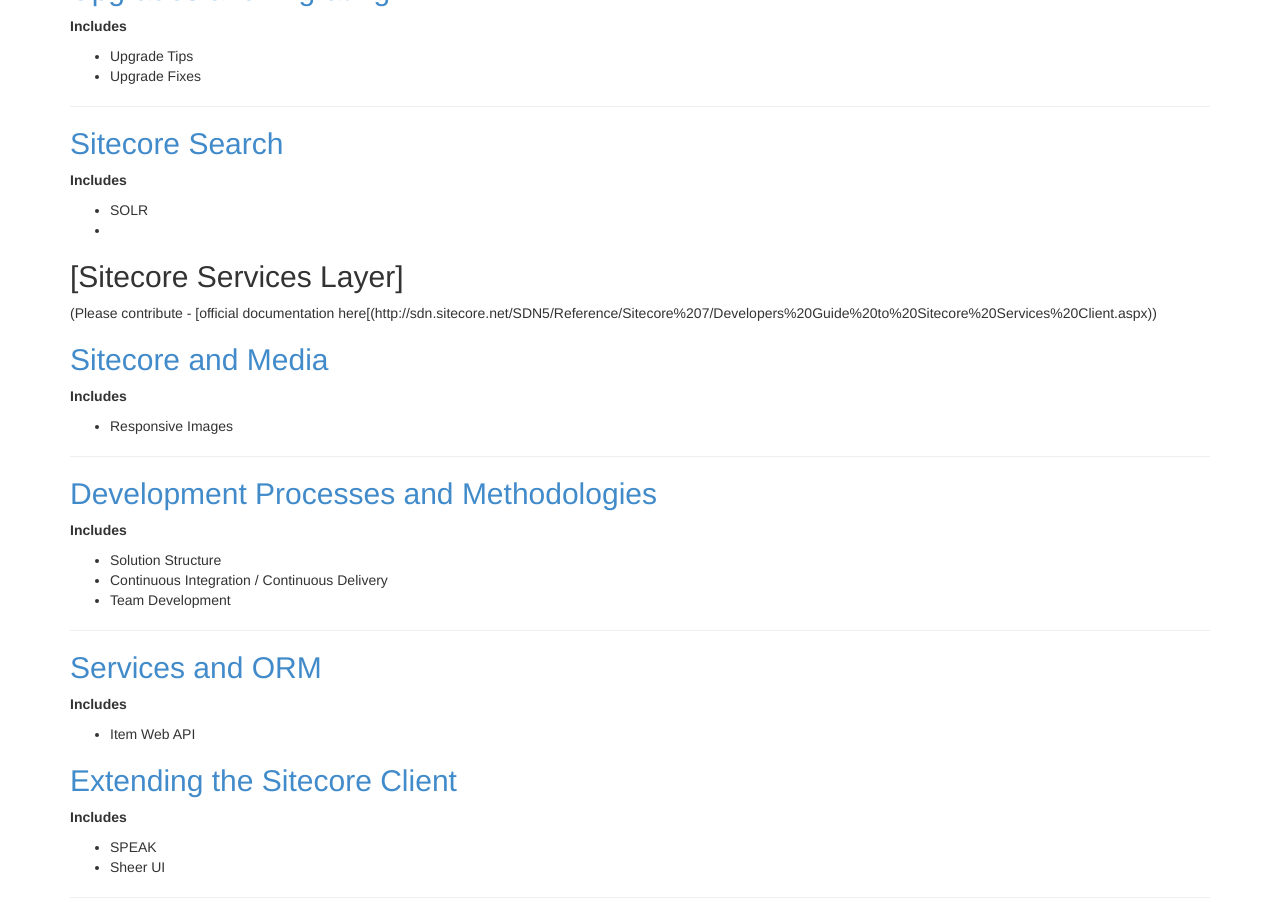
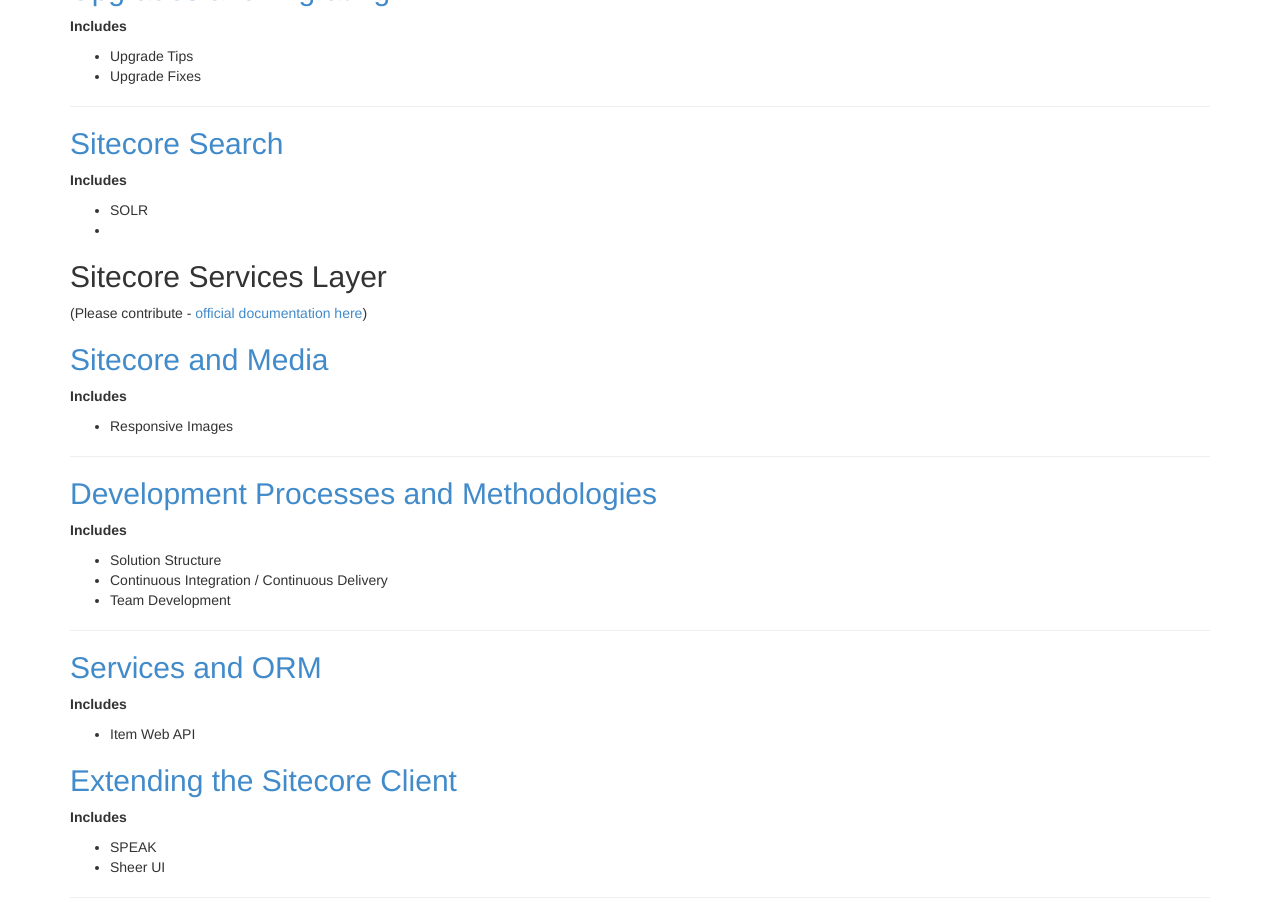
Before and after one commit to Sitecore-Community/docs, a Jekyll site: the page built from index.md, in a window 1280 px wide and 900 px high, scrolled down 1309 px. Built offline with Jekyll 4.4.1, drawn with Linux system fonts in a browser that asks for light colours; nearby versions of some CDN libraries; the list of posts is cut into pages by our own code.

Commit message:
Update index.md

```diff
--- a/index.md
+++ b/index.md
@@ -68,9 +68,9 @@
 * SOLR
 *
 
-## [Sitecore Services Layer]
+## Sitecore Services Layer
 
-(Please contribute - [official documentation here[(http://sdn.sitecore.net/SDN5/Reference/Sitecore%207/Developers%20Guide%20to%20Sitecore%20Services%20Client.aspx))
+(Please contribute - [official documentation here](http://sdn.sitecore.net/SDN5/Reference/Sitecore%207/Developers%20Guide%20to%20Sitecore%20Services%20Client.aspx))
 
 ## [Sitecore and Media](/docs/documentation/Sitecore and Media/index.html)
 
```
